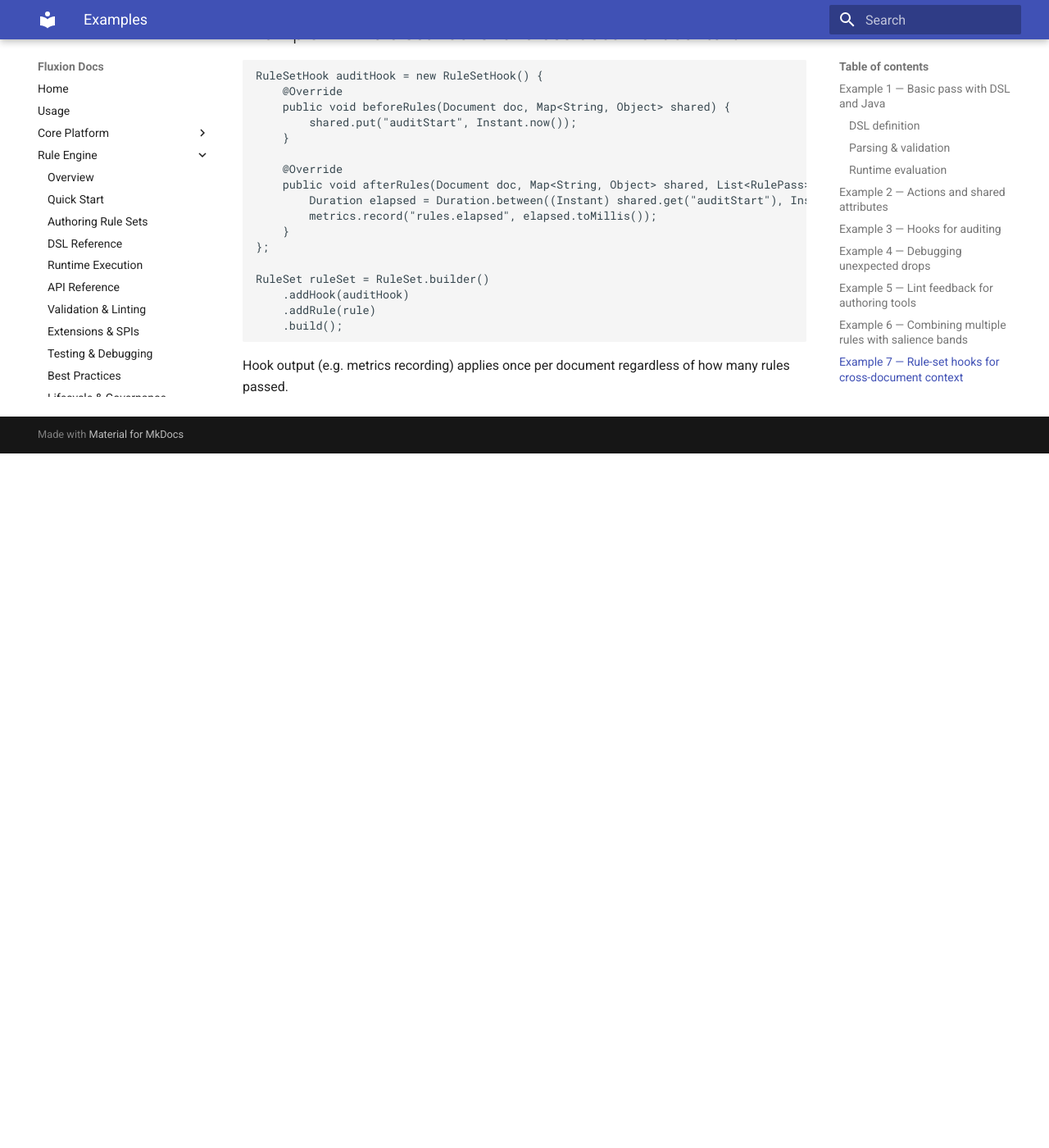
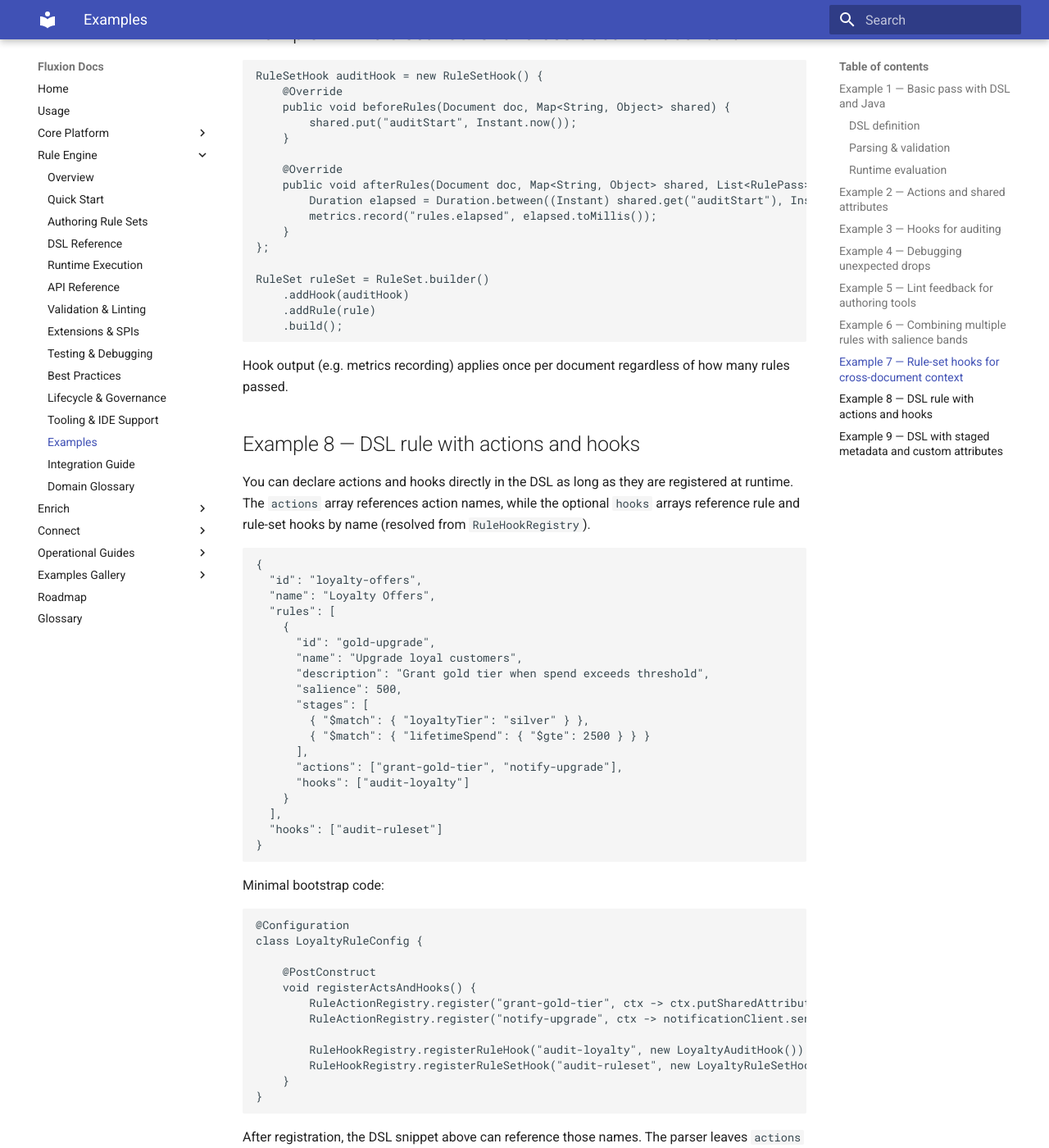
Before and after one commit to aredlavenkat/fluxion-docs, an MkDocs documentation site: the page built from docs/rules/examples.md, in a window 1280 px wide and 1400 px high, scrolled down 3754 px. Shown: the whole window at 82% size. Built offline with MkDocs 1.6.1 and Material for MkDocs 9.7.7, drawn with Linux system fonts in a browser that asks for light colours; before the commit the page ends 4307 px from its top, so only the background shows below that; some of the changed text lies outside the part shown.

Commit message:
dsl styel exampl added

````diff
--- a/docs/rules/examples.md
+++ b/docs/rules/examples.md
@@ -202,3 +202,91 @@
 ```
 
 Hook output (e.g. metrics recording) applies once per document regardless of how many rules passed.
+
+## Example 8 — DSL rule with actions and hooks
+
+You can declare actions and hooks directly in the DSL as long as they are registered at runtime. The `actions` array references action names, while the optional `hooks` arrays reference rule and rule-set hooks by name (resolved from `RuleHookRegistry`).
+
+```json
+{
+  "id": "loyalty-offers",
+  "name": "Loyalty Offers",
+  "rules": [
+    {
+      "id": "gold-upgrade",
+      "name": "Upgrade loyal customers",
+      "description": "Grant gold tier when spend exceeds threshold",
+      "salience": 500,
+      "stages": [
+        { "$match": { "loyaltyTier": "silver" } },
+        { "$match": { "lifetimeSpend": { "$gte": 2500 } } }
+      ],
+      "actions": ["grant-gold-tier", "notify-upgrade"],
+      "hooks": ["audit-loyalty"]
+    }
+  ],
+  "hooks": ["audit-ruleset"]
+}
+```
+
+Minimal bootstrap code:
+
+```java
+@Configuration
+class LoyaltyRuleConfig {
+
+    @PostConstruct
+    void registerActsAndHooks() {
+        RuleActionRegistry.register("grant-gold-tier", ctx -> ctx.putSharedAttribute("upgrade", true));
+        RuleActionRegistry.register("notify-upgrade", ctx -> notificationClient.send(ctx.rule().name()));
+
+        RuleHookRegistry.registerRuleHook("audit-loyalty", new LoyaltyAuditHook());
+        RuleHookRegistry.registerRuleSetHook("audit-ruleset", new LoyaltyRuleSetHook());
+    }
+}
+```
+
+After registration, the DSL snippet above can reference those names. The parser leaves `actions` and `hooks` untouched; at runtime, the rule builder resolves them and attaches the implementations before evaluation.
+
+## Example 9 — DSL with staged metadata and custom attributes
+
+Metadata travels with the rule and is exposed via `RuleExecutionContext.metadata()` and `RuleDefinition.metadata()`. This is helpful for downstream logging, tracing, or business logic.
+
+```json
+{
+  "id": "orders",
+  "version": "1.4.0",
+  "metadata": {
+    "owner": "payments-risk",
+    "runbook": "https://wiki/internal/runbooks/order-risk"
+  },
+  "rules": [
+    {
+      "id": "high-risk-order",
+      "name": "High risk order",
+      "salience": 800,
+      "metadata": {
+        "category": "fraud",
+        "severity": "high"
+      },
+      "stages": [
+        { "$match": { "status": "pending" } },
+        { "$match": { "riskScore": { "$gte": 0.9 } } }
+      ],
+      "actions": ["flag-order"],
+      "hooks": ["audit-order"]
+    }
+  ]
+}
+```
+
+When evaluating a document:
+
+```java
+RuleEvaluationResult result = engine.execute(List.of(orderDoc), ruleSet).getFirst();
+RulePass pass = result.passes().getFirst();
+Map<String, Object> metadata = pass.rule().metadata();
+log.info("Rule {} fired with severity {}", pass.rule().id(), metadata.get("severity"));
+```
+
+This keeps governance data alongside the rule definition and makes it available to actions, hooks, and observability pipelines.
````
